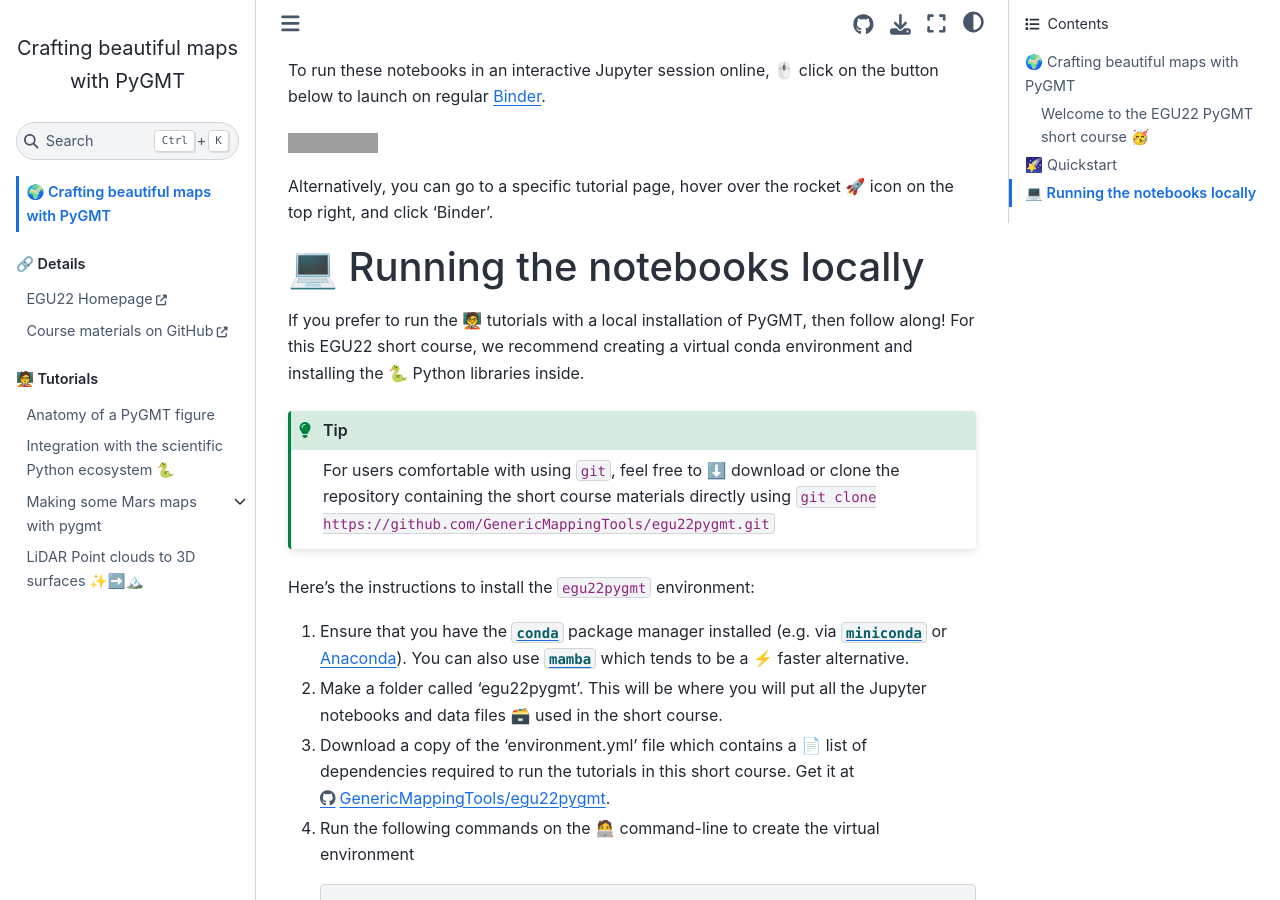
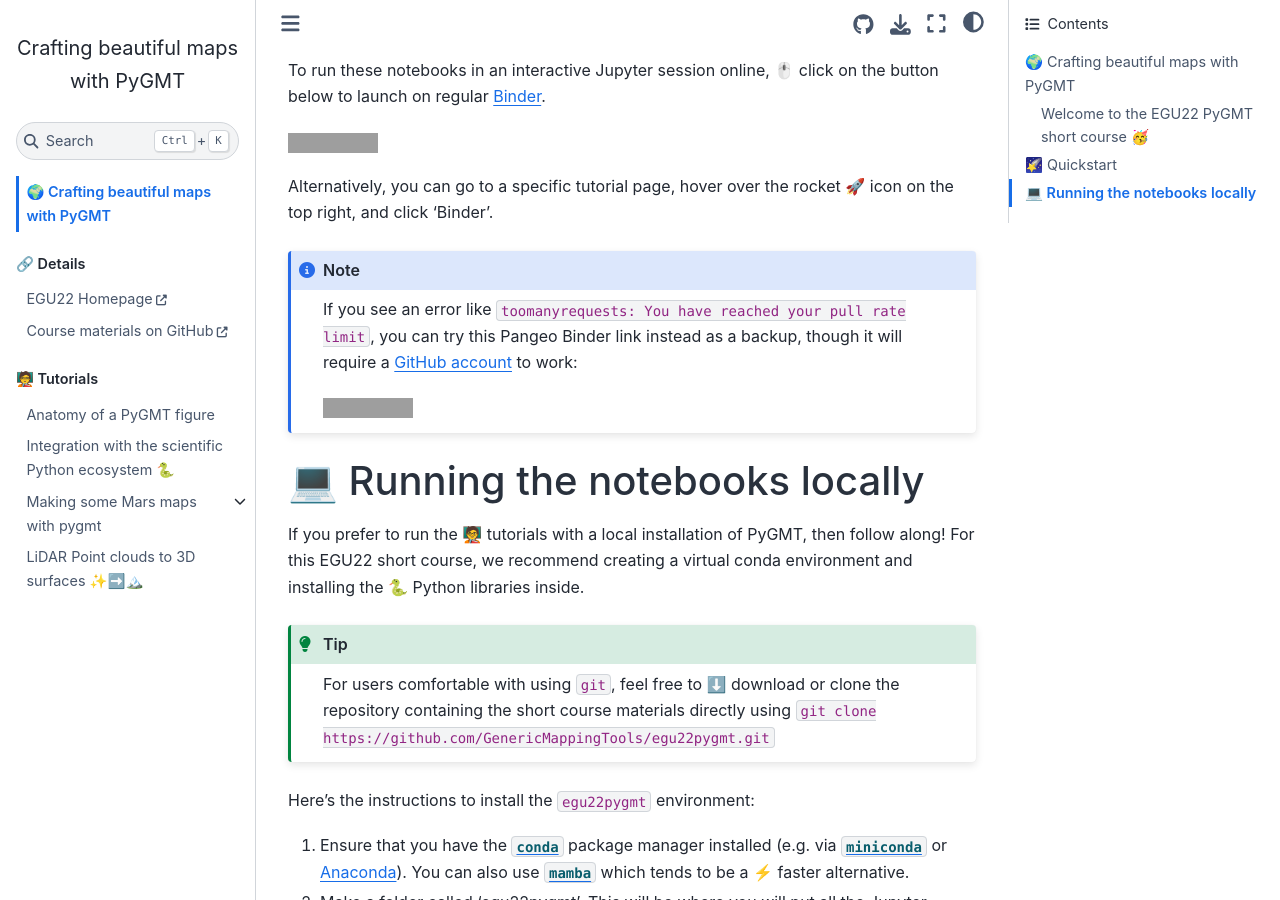
Before and after one commit to GenericMappingTools/egu22pygmt, a Jupyter Book: the page built from book/intro.md, in a window 1280 px wide and 900 px high, scrolled down 573 px. Built offline with Jupyter Book 1.0.4 settings and Sphinx 7.4.7 and the Sphinx Book theme 1.1.4, drawn with Linux system fonts in a browser that asks for light colours; grey boxes are pictures that could not be loaded.

Commit message:
Add note about using Pangeo Binder as a backup to regular mybinder

```diff
--- a/book/intro.md
+++ b/book/intro.md
@@ -57,6 +57,14 @@
 
 Alternatively, you can go to a specific tutorial page, hover over the rocket 🚀
 icon on the top right, and click 'Binder'.
+
+:::{note}
+If you see an error like `toomanyrequests: You have reached your pull rate
+limit`, you can try this Pangeo Binder link instead as a backup, though it
+will require a [GitHub account](https://github.com/signup) to work:
+
+[![Pangeo Binder](https://aws-uswest2-binder.pangeo.io/badge_logo.svg)](https://aws-uswest2-binder.pangeo.io/v2/gh/GenericMappingTools/egu22pygmt/main)
+:::
 
 # 💻 Running the notebooks locally
 
```
